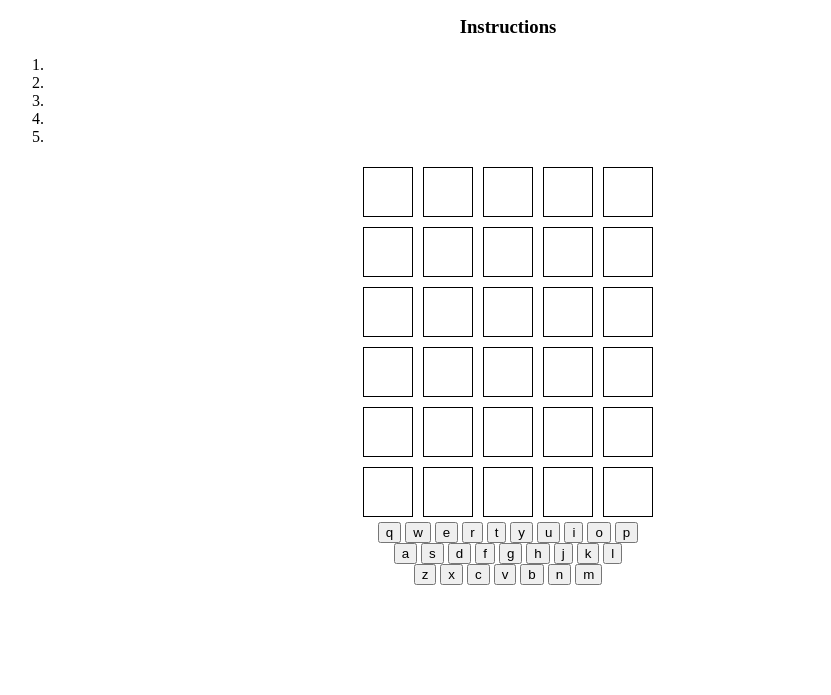
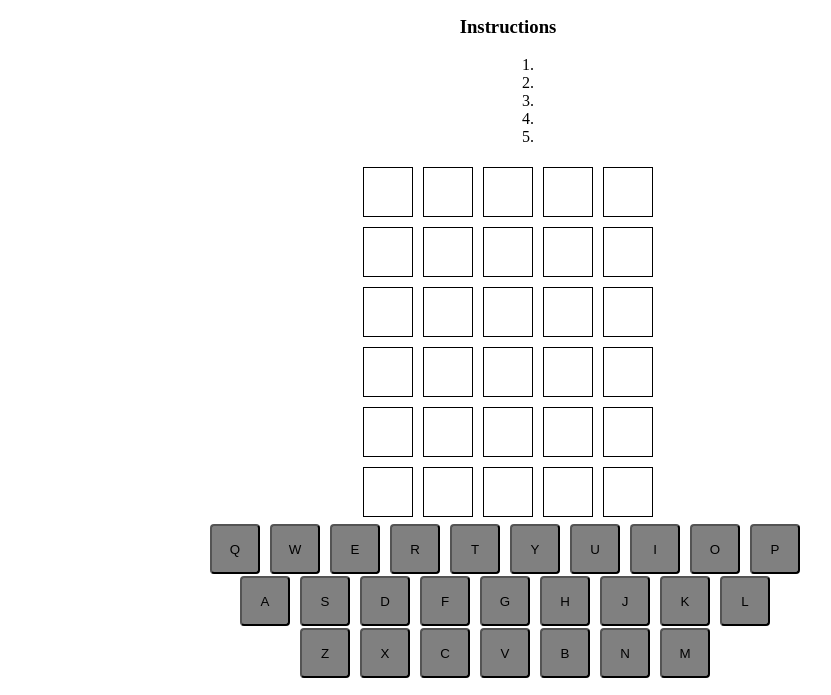
Before and after one commit to davekuperman/Wooordle-project, a plain HTML site: page index.html in a window 1280 px wide. Shown: the part 105-800 px from the top of the page, without its empty margins (132-963 px from the left). Drawn offline with Linux system fonts and the light colour scheme.

Commit message:
added styling to keyboard

```diff
--- a/style.css
+++ b/style.css
@@ -4,12 +4,22 @@ body{
     text-align: center;
 }
 
+ol{
+    text-align: center;
+    list-style-position: inside;
+}
+li{
+    text-align: center;
+    justify-content: center;
+}
+
+/*Tile Styling */
+
 .word-tiles-all{
     display: flex;
     justify-content: center;
     align-items: center;
 }
-
 .tiles{
     width: 50px;
     height: 50px;
@@ -17,14 +27,19 @@ body{
     box-sizing: border-box;
     margin: 5px;
 }
-ol{
-    text-align: center;
-}
-li{
-    text-align: center;
-    justify-content: center;
-}
 .tileRows{
     display: flex;
     justify-content: center;
 }
+
+/* KEYBOARD STYLING */
+.key{
+    text-transform: uppercase;
+    background-color: grey;
+    height: 50px;
+    width: 50px;
+    border-radius: 4px;
+    margin-right: 6px;
+    margin-top: 2px;
+    cursor: pointer
+}
```
